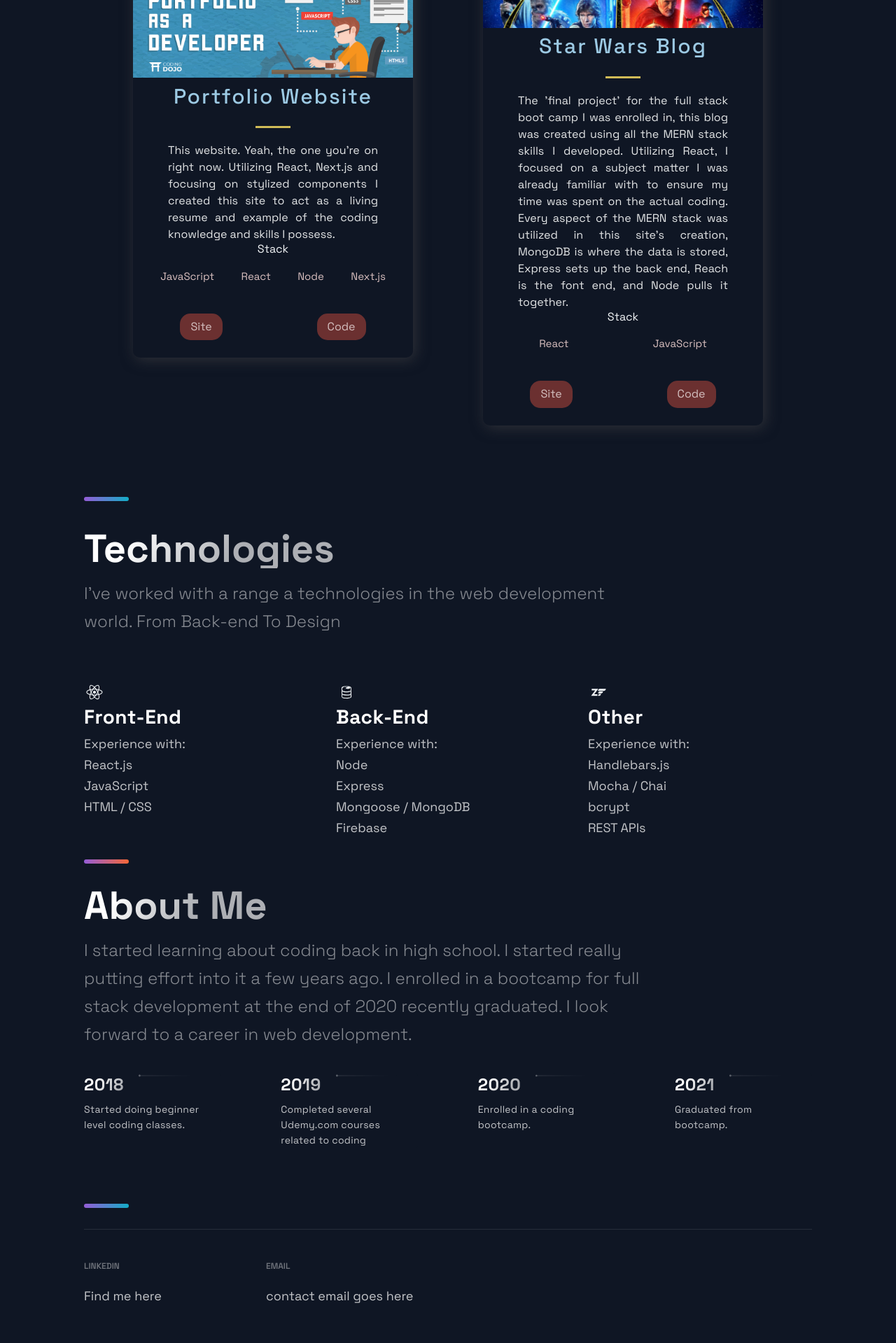
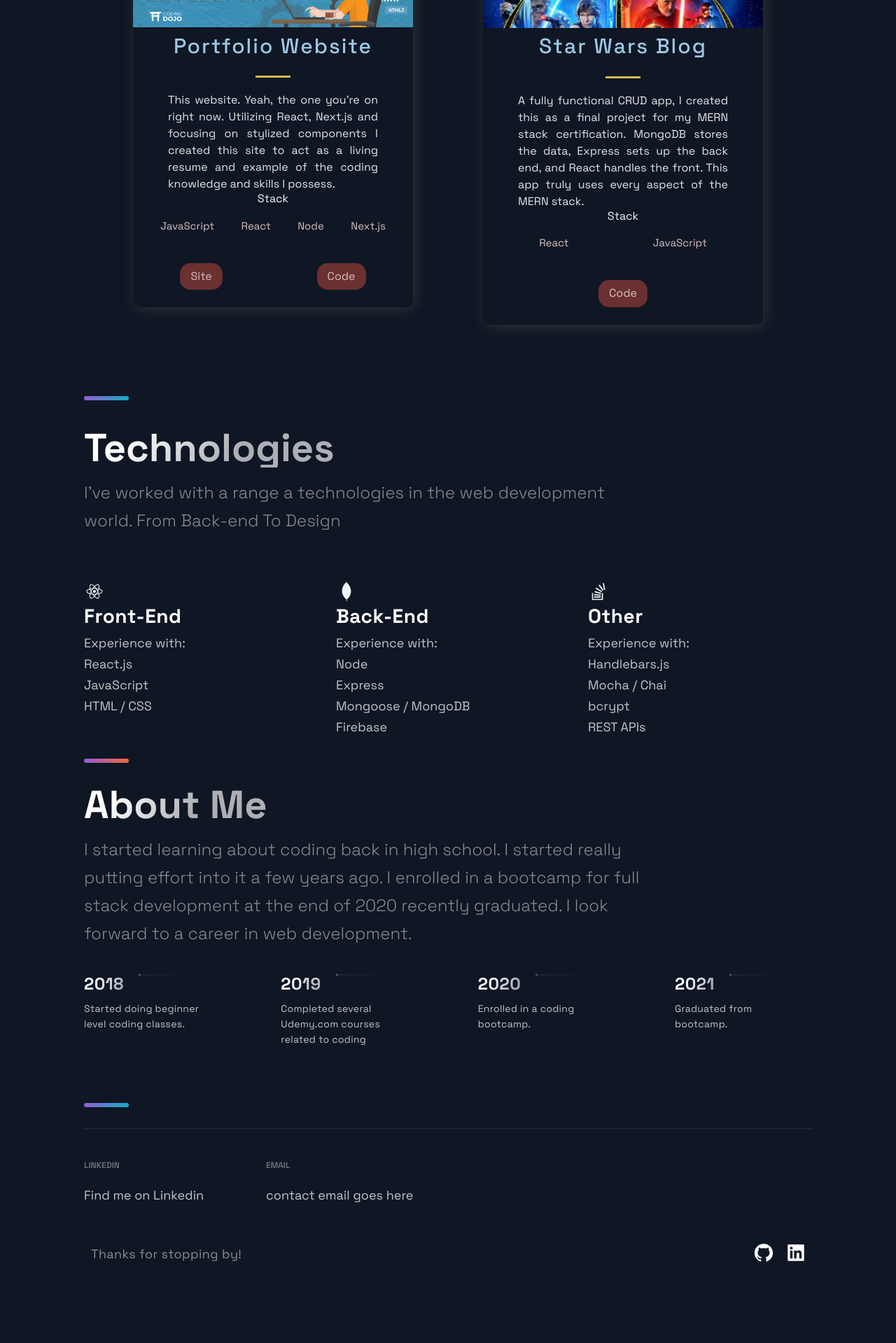
Before and after one commit to ebssgd/Portfolio, a Next.js app: page / in a window 1280 px wide. Shown: the part 1020-2939 px from the top of the page at 70% size. After the commit the page ends 2887 px from the top, so only its background shows below. Built offline with nearby package versions, Linux system fonts and the light colour scheme.

Commit message:
Getting ready for deployment

```diff
--- a/src/components/Footer/Footer.js
+++ b/src/components/Footer/Footer.js
@@ -25,13 +25,13 @@
             target="_blank"
             rel="noopener noreferrer"
           >
-            Find me here
+            Find me on Linkedin
           </LinkItem>
         </LinkColumn>
         <LinkColumn>
           <LinkTitle>Email</LinkTitle>
           <LinkItem
-            href="mailto:contact@jsmastery.com"
+            href="google.com" //site email goes here
             target="_blank"
             rel="noopener noreferrer"
           >
@@ -44,10 +44,18 @@
           <Slogan>Thanks for stopping by!</Slogan>
         </CompanyContainer>
         <SocialContainer>
-          <SocialIcons href="https://google.com">
+          <SocialIcons
+            href="https://github.com/ebssgd?tab=repositories"
+            target="_blank"
+            rel="noopener noreferrer"
+          >
             <AiFillGithub size="3rem" />
           </SocialIcons>
-          <SocialIcons href="https://google.com">
+          <SocialIcons
+            href="https://www.linkedin.com/in/bryan-ebert-37458356/"
+            target="_blank"
+            rel="noopener noreferrer"
+          >
             <AiFillLinkedin size="3rem" />
           </SocialIcons>
         </SocialContainer>
--- a/src/components/Projects/Projects.js
+++ b/src/components/Projects/Projects.js
@@ -43,6 +43,7 @@
               </TagList>
             </div>
             <UtilityList>
+              {p.visit && (
                 <ExternalLinks
                   href={p.visit}
                   target="_blank"
@@ -50,6 +51,7 @@
                 >
                   Site
                 </ExternalLinks>
+              )}
               <ExternalLinks
                 href={p.code}
                 target="_blank"
--- a/src/components/Technologies/Technologies.js
+++ b/src/components/Technologies/Technologies.js
@@ -1,5 +1,5 @@
 import React from "react";
-import { DiFirebase, DiReact, DiZend } from "react-icons/di";
+import { DiReact, DiStackoverflow, DiMongodb } from "react-icons/di";
 import {
   Section,
   SectionDivider,
@@ -39,7 +39,7 @@
       </ListItem>
       <ListItem>
         <picture>
-          <DiFirebase size="3rem" />
+          <DiMongodb size="3rem" />
         </picture>
         <ListContainer>
           <ListTitle>Back-End</ListTitle>
@@ -54,7 +54,7 @@
       </ListItem>
       <ListItem>
         <picture>
-          <DiZend size="3rem" />
+          <DiStackoverflow size="3rem" />
         </picture>
         <ListContainer>
           <ListTitle>Other</ListTitle>
--- a/src/constants/constants.js
+++ b/src/constants/constants.js
@@ -12,7 +12,7 @@
   {
     title: "Star Wars Blog",
     description:
-      "The 'final project' for the full stack boot camp I was enrolled in, this blog was created using all the MERN stack skills I developed. Utilizing React, I focused on a subject matter I was already familiar with to ensure my time was spent on the actual coding. Every aspect of the MERN stack was utilized in this site's creation, MongoDB is where the data is stored, Express sets up the back end, Reach is the font end, and Node pulls it together.",
+      "A fully functional CRUD app, I created this as a final project for my MERN stack certification. MongoDB stores the data, Express sets up the back end, and React handles the front. This app truly uses every aspect of the MERN stack. ",
     image: "/images/StarWars.jpg",
     tags: ["React", "JavaScript"],
     code: "https://github.com/ebssgd/finalProject",
```
Lines whose indentation alone changed are shown as unchanged.
